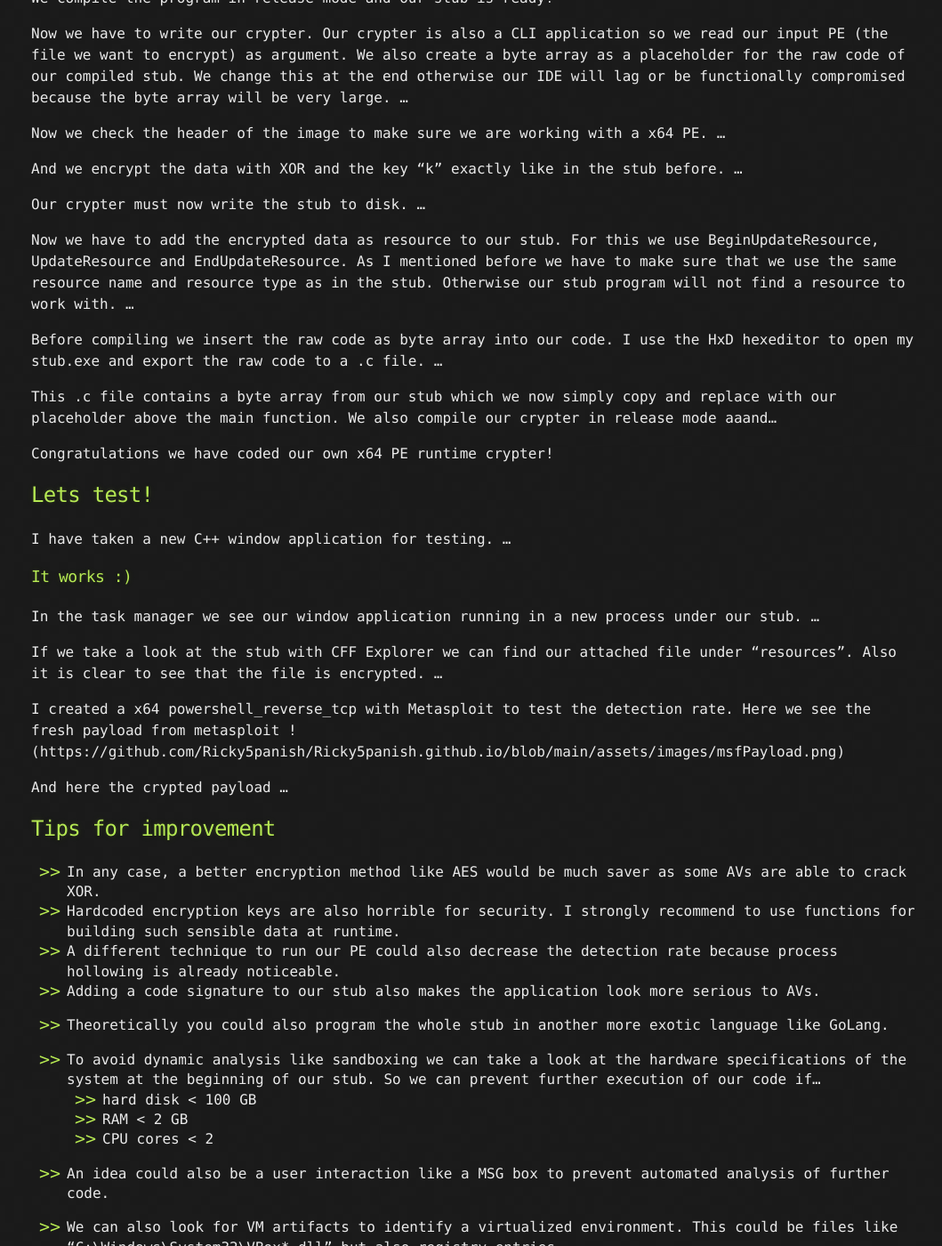
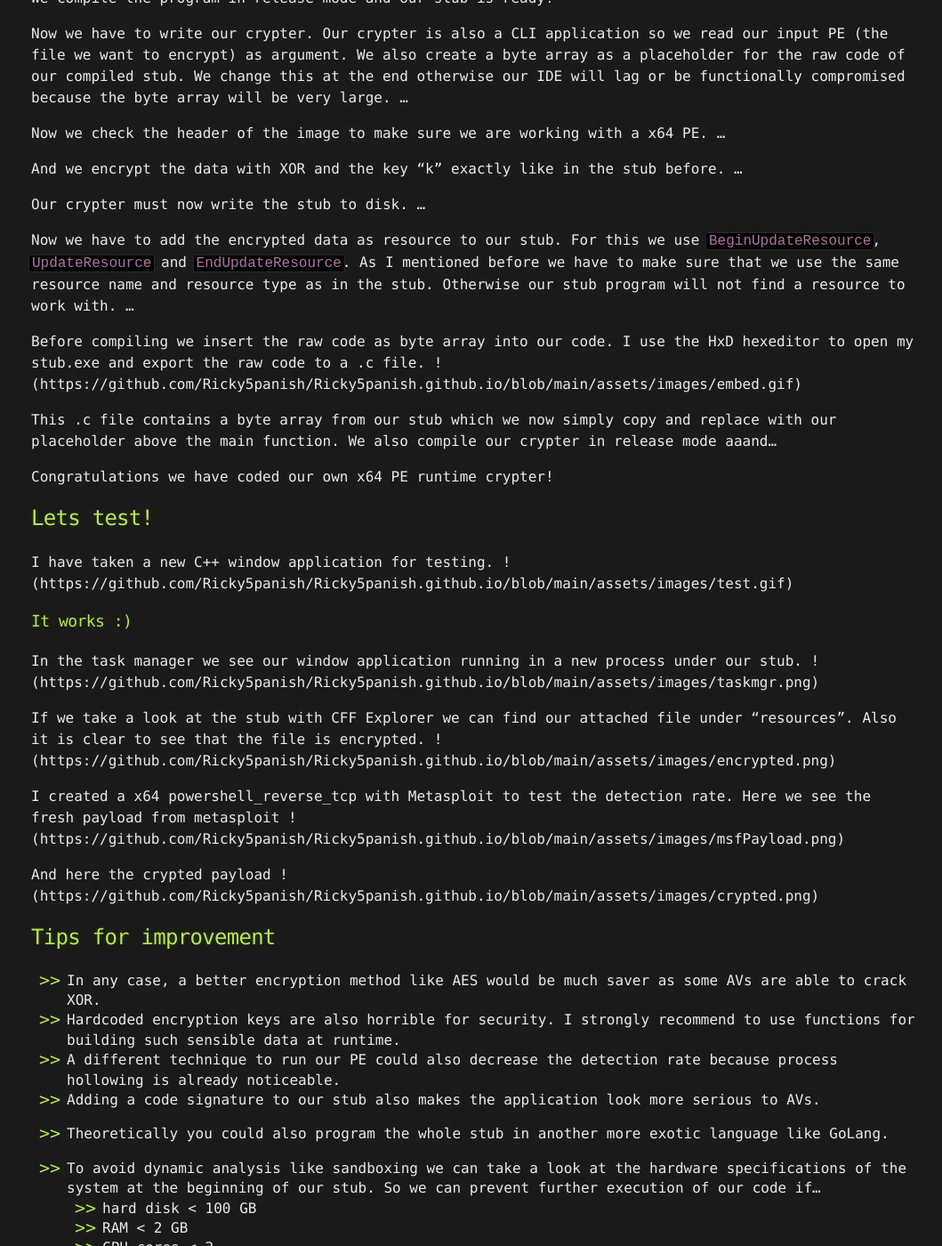
Before and after one commit to Ricky5panish/Ricky5panish.github.io, a Jekyll site: the page built from pe-runtime-crypter.md, in a window 1280 px wide and 1400 px high, scrolled down 2691 px. Shown: the whole window at 89% size, without its empty margins (105-1164 px from the left). Built offline with Jekyll 4.4.1, drawn with Linux system fonts in a browser that asks for light colours; our own code applies the rules of GitHub Pages for plain Markdown files; part of the change alters nothing that is shown.

Commit message:
Update pe-runtime-crypter.md

```diff
--- a/pe-runtime-crypter.md
+++ b/pe-runtime-crypter.md
@@ -103,12 +103,12 @@ And we encrypt the data with XOR and the key "k" exactly like in the stub before
 Our crypter must now write the stub to disk.
 ...
 
-Now we have to add the encrypted data as resource to our stub. For this we use BeginUpdateResource, UpdateResource and EndUpdateResource. As I mentioned before we have to make sure that we use the same resource name and resource type as in the stub. Otherwise our stub program will not find a resource to work with.
+Now we have to add the encrypted data as resource to our stub. For this we use `BeginUpdateResource`, `UpdateResource` and `EndUpdateResource`. As I mentioned before we have to make sure that we use the same resource name and resource type as in the stub. Otherwise our stub program will not find a resource to work with.
 ...
 
 Before compiling we insert the raw code as byte array into our code.
 I use the HxD hexeditor to open my stub.exe and export the raw code to a .c file.
-...
+!(https://github.com/Ricky5panish/Ricky5panish.github.io/blob/main/assets/images/embed.gif)
 
 This .c file contains a byte array from our stub which we now simply copy and replace with our placeholder above the main function.
 We also compile our crypter in release mode aaand...
@@ -117,22 +117,22 @@ Congratulations we have coded our own x64 PE runtime crypter!
 
 ## Lets test!
 I have taken a new C++ window application for testing.
-...
+!(https://github.com/Ricky5panish/Ricky5panish.github.io/blob/main/assets/images/test.gif)
 
 ### It works :)
 
 In the task manager we see our window application running in a new process under our stub.
-...
+!(https://github.com/Ricky5panish/Ricky5panish.github.io/blob/main/assets/images/taskmgr.png)
 
 If we take a look at the stub with CFF Explorer we can find our attached file under "resources". Also it is clear to see that the file is encrypted.
-...
+!(https://github.com/Ricky5panish/Ricky5panish.github.io/blob/main/assets/images/encrypted.png)
 
 I created a x64 powershell_reverse_tcp with Metasploit to test the detection rate.
 Here we see the fresh payload from metasploit
 !(https://github.com/Ricky5panish/Ricky5panish.github.io/blob/main/assets/images/msfPayload.png)
 
 And here the crypted payload
-...
+!(https://github.com/Ricky5panish/Ricky5panish.github.io/blob/main/assets/images/crypted.png)
 
 ## Tips for improvement
 - In any case, a better encryption method like AES would be much saver as some AVs are able to crack XOR.
@@ -154,4 +154,5 @@ This could be files like "C:\Windows\System32\VBox*.dll" but also registry entri
 
 - Checking running processes coming from analysis tools (Ghidra, IDA, x64dbg, Wireshark ...) can also be very useful.
 
+
 I hope you could learn something :)
```
